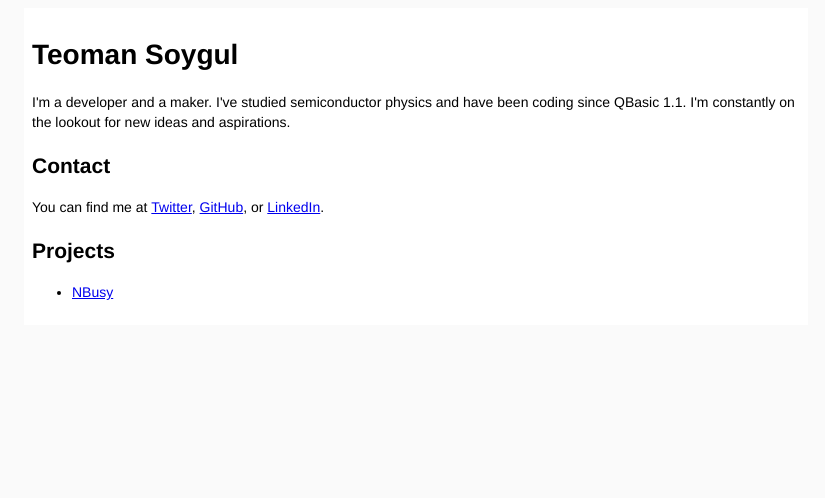
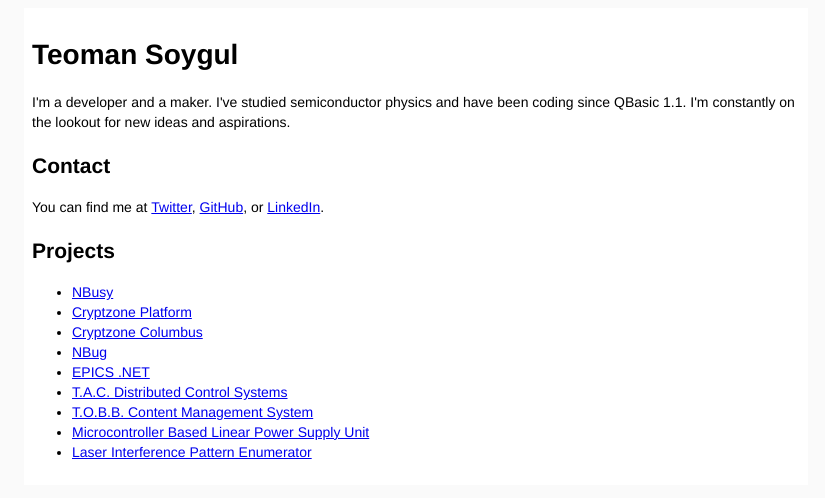
Before and after one commit to soygul/soygul.github.io, a plain HTML site: page index.html in a window 1280 px wide. Shown: the whole page, without its empty margins (224-1049 px from the left). Drawn offline with Linux system fonts and the light colour scheme.

Commit message:
add projects list

```diff
--- a/index.html
+++ b/index.html
@@ -23,9 +23,15 @@
   <h2>Projects</h2>
 
   <ul>
-    <li>
-      <a href="/nbusy">NBusy</a>
-    </li>
+    <li><a href="/nbusy">NBusy</a></li>
+    <li><a href="/cryptzone-platform">Cryptzone Platform</a></li>
+    <li><a href="/cryptzone-columbus">Cryptzone Columbus</a></li>
+    <li><a href="/nbug">NBug</a></li>
+    <li><a href="/epics">EPICS .NET</a></li>
+    <li><a href="/tac-control-systems">T.A.C. Distributed Control Systems</a></li>
+    <li><a href="/tobb-cms">T.O.B.B. Content Management System</a></li>
+    <li><a href="/uC-power-supply">Microcontroller Based Linear Power Supply Unit</a></li>
+    <li><a href="/laser-interference-pattern-enumerator">Laser Interference Pattern Enumerator</a></li>
   </ul>
 </body>
 
```
Also changed, not shown: nbusy/index.html (line endings or trailing spaces).
